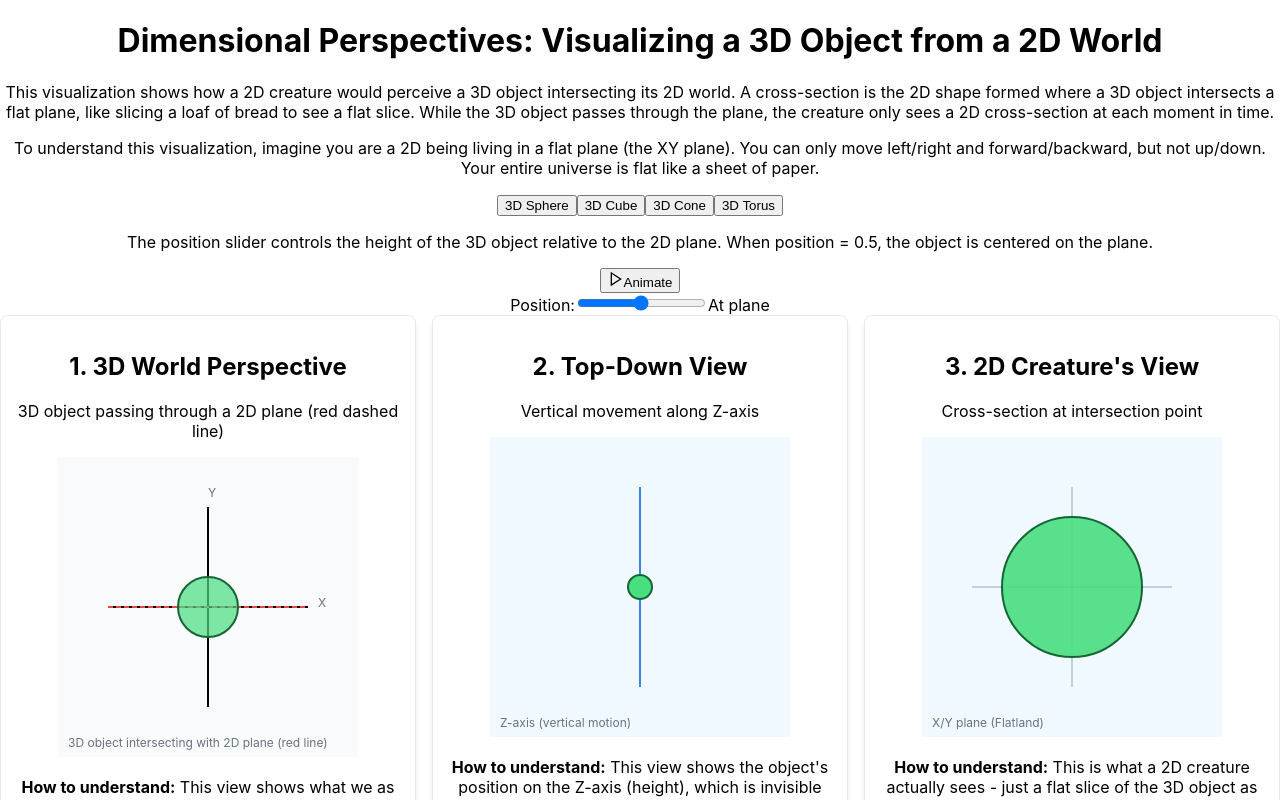
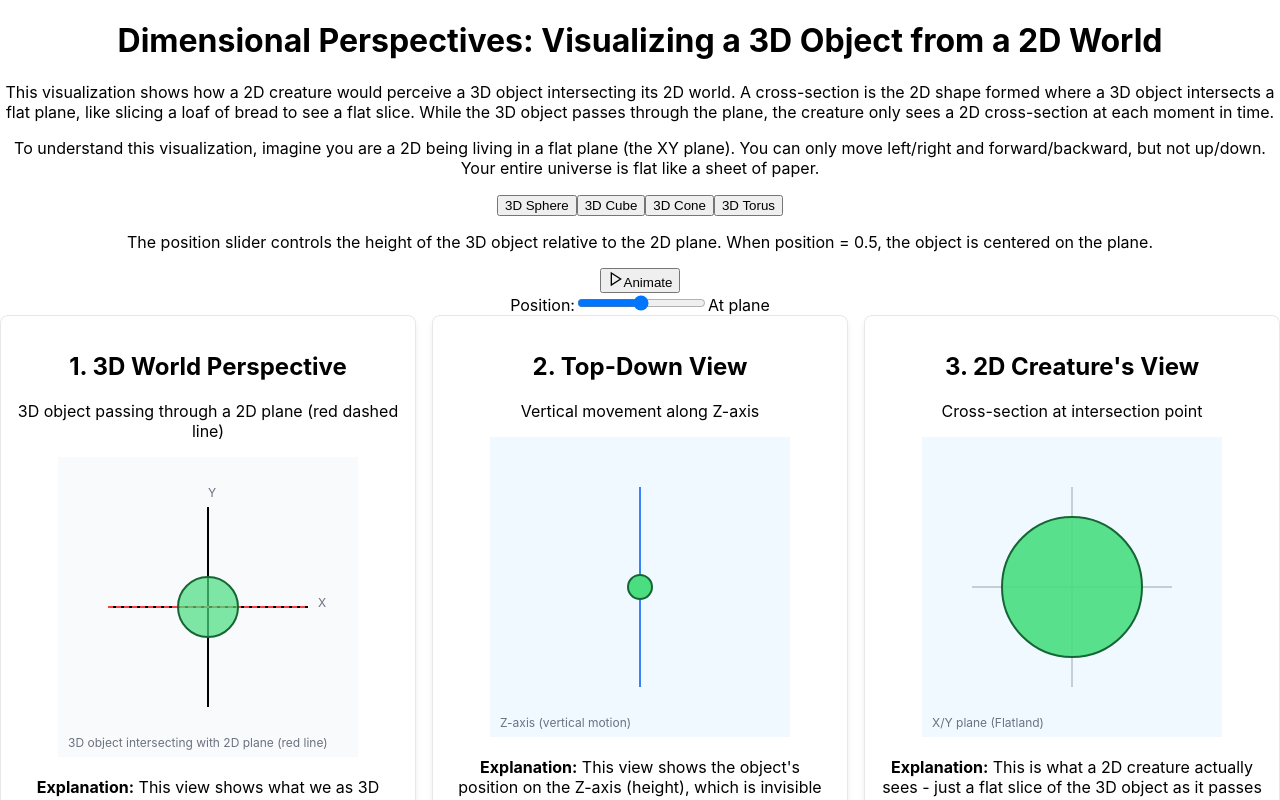
Before and after one commit to mithunmanohar/dimensional-perspectives, a React (Create React App) app: page / in a window 1280 px wide. Shown: the top 800 px of the page. Built offline with nearby package versions, Linux system fonts and the light colour scheme.

Commit message:
Updated panel layout to horizontal alignment

```diff
--- a/src/components/DimensionalPerspectives.js
+++ b/src/components/DimensionalPerspectives.js
@@ -553,7 +553,7 @@ const DimensionalPerspectives = () => {
           </p>
           {renderPlanView()}
           <div className="mt-3 text-xs text-gray-600">
-            <p><strong>How to understand:</strong> This view shows what we as 3D beings can see - the entire 3D object
+            <p><strong>Explanation:</strong> This view shows what we as 3D beings can see - the entire 3D object
             and how it intersects with the 2D world (red dashed line). Note that these examples use simplified orientations
             for clarity, but real-world intersections could be more complex.</p>
           </div>
@@ -581,7 +581,7 @@ const DimensionalPerspectives = () => {
           </p>
           {renderTopDownView()}
           <div className="mt-3 text-xs text-gray-600">
-            <p><strong>How to understand:</strong> This view shows the object's position on the Z-axis (height), which
+            <p><strong>Explanation:</strong> This view shows the object's position on the Z-axis (height), which
             is invisible to 2D creatures. Just as 2D creatures struggle to imagine 'up' and 'down,' we struggle to
             imagine a fourth direction perpendicular to all three of our dimensions.</p>
           </div>
@@ -609,7 +609,7 @@ const DimensionalPerspectives = () => {
           </p>
           {renderCreatureView()}
           <div className="mt-3 text-xs text-gray-600">
-            <p><strong>How to understand:</strong> This is what a 2D creature actually sees - just a flat slice of the
+            <p><strong>Explanation:</strong> This is what a 2D creature actually sees - just a flat slice of the
             3D object as it passes through their plane. As the 3D object moves, the creature sees these shapes change
             smoothly, like a movie of growing and shrinking forms.</p>
           </div>
```
